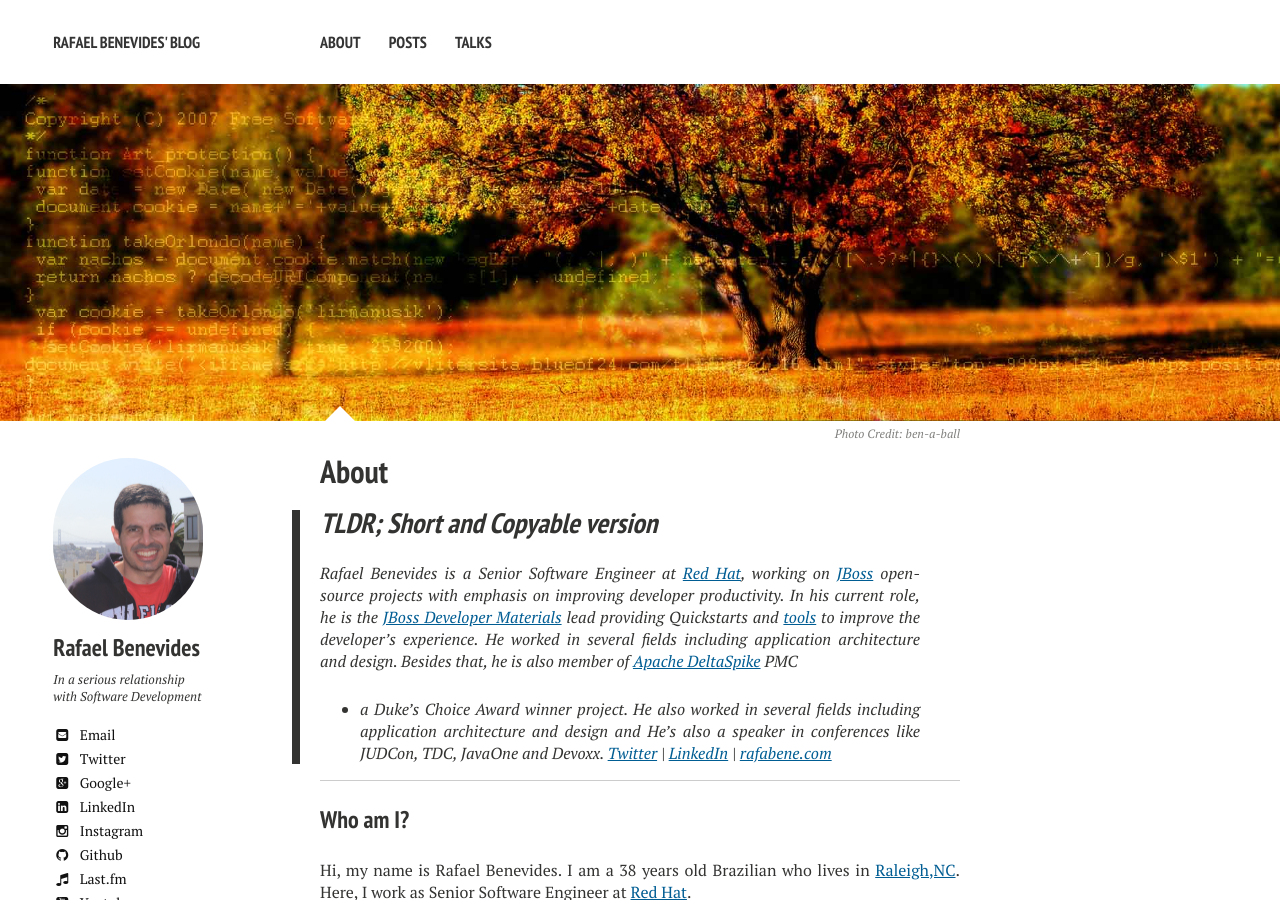
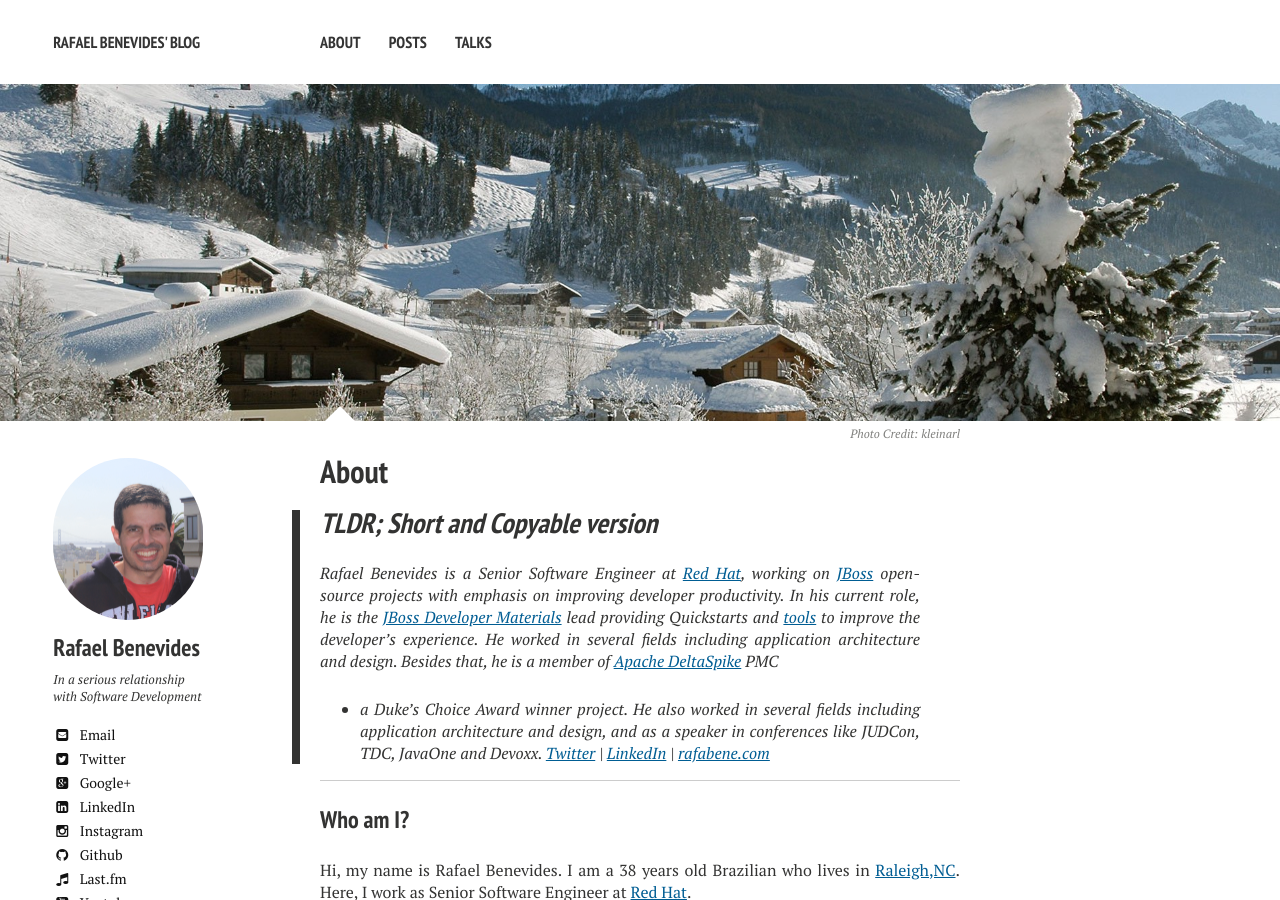
Before and after one commit to rafabene/rafabene.github.io, a Jekyll site: the page built from about/index.md, in a window 1280 px wide and 900 px high. Built offline with Jekyll 4.4.1, drawn with Linux system fonts in a browser that asks for light colours; nearby versions of some CDN libraries; Markdown is read by kramdown in place of the engine named in the settings; comment, search, counter and statistics services are not loaded.

Commit message:
Adjust about and background image

```diff
--- a/about/index.md
+++ b/about/index.md
@@ -6,8 +6,8 @@ modified: 2015-09-27T20:53:07.573882-04:00
 comments: true
 image:
   feature: background.jpg
-  credit: ben-a-ball
-  creditlink: https://benaball.com/
+  credit: kleinarl
+  creditlink: http://www.stockhambauer.at/
 ---
 
 > TLDR; Short and Copyable version
@@ -18,9 +18,9 @@ on improving developer productivity. In his current role, he is the
 [JBoss Developer Materials](http://www.jboss.org/developer-materials/)
 lead providing Quickstarts and [tools](https://github.com/rafabene) to improve
 the developer's experience. He worked in several fields including application
-architecture and design. Besides that, he is also member
+architecture and design. Besides that, he is a member
 of [Apache DeltaSpike](http://deltaspike.apache.org) PMC
-- a Duke’s Choice Award winner project. He also worked in several fields including application architecture and design and He's also a speaker in conferences like JUDCon, TDC, JavaOne and Devoxx.
+- a Duke’s Choice Award winner project. He also worked in several fields including application architecture and design, and as a speaker in conferences like JUDCon, TDC, JavaOne and Devoxx.
 [Twitter](http://twitter.com/rafabene)
 | [LinkedIn](https://www.linkedin.com/in/rafaelbenevides)
 | [rafabene.com](http://rafabene.com)
```
Also changed, not shown: index.md (+2 -2 lines), posts/index.md (+2 -2 lines), talks/index.md (+2 -2 lines), images/background.jpg.
